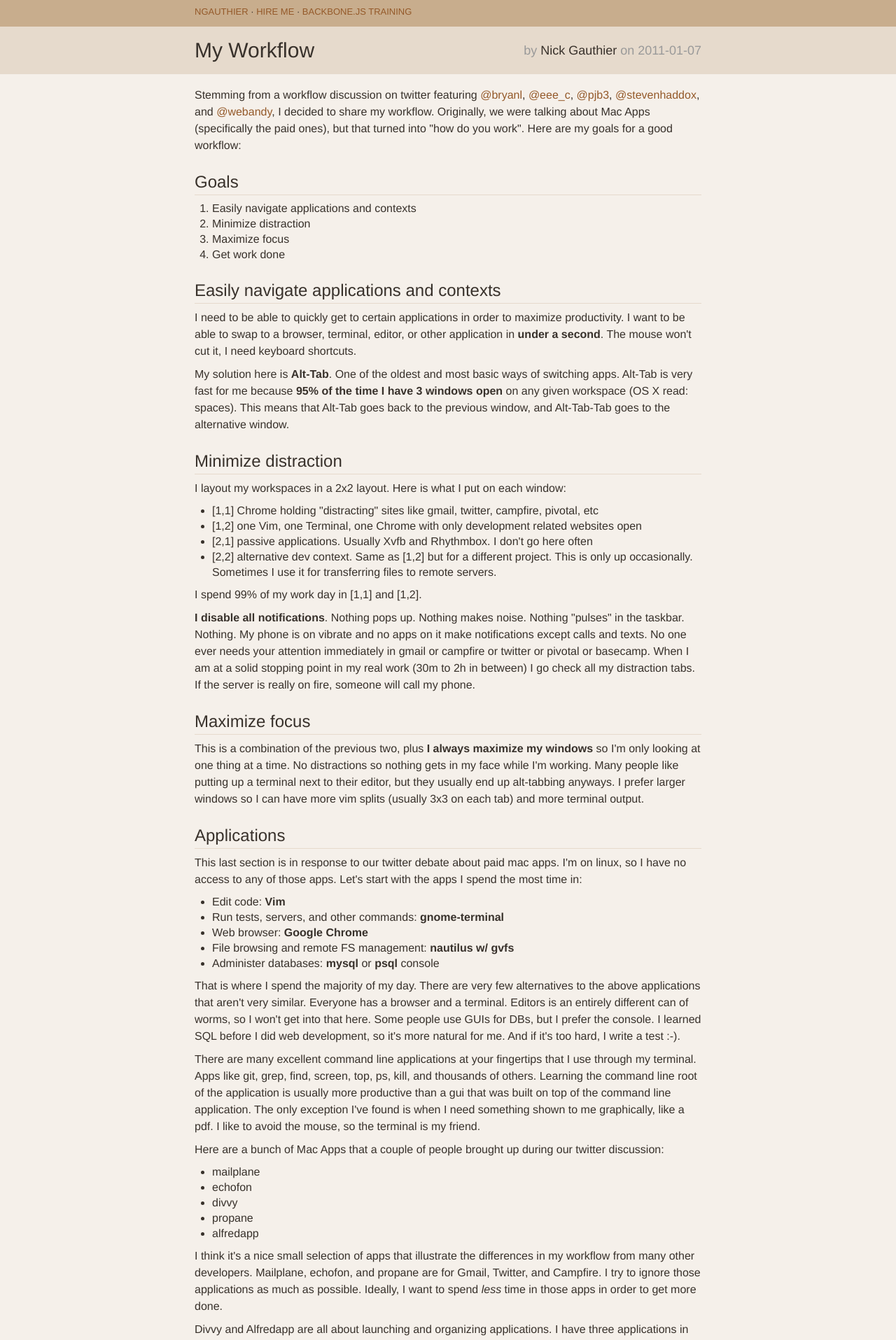
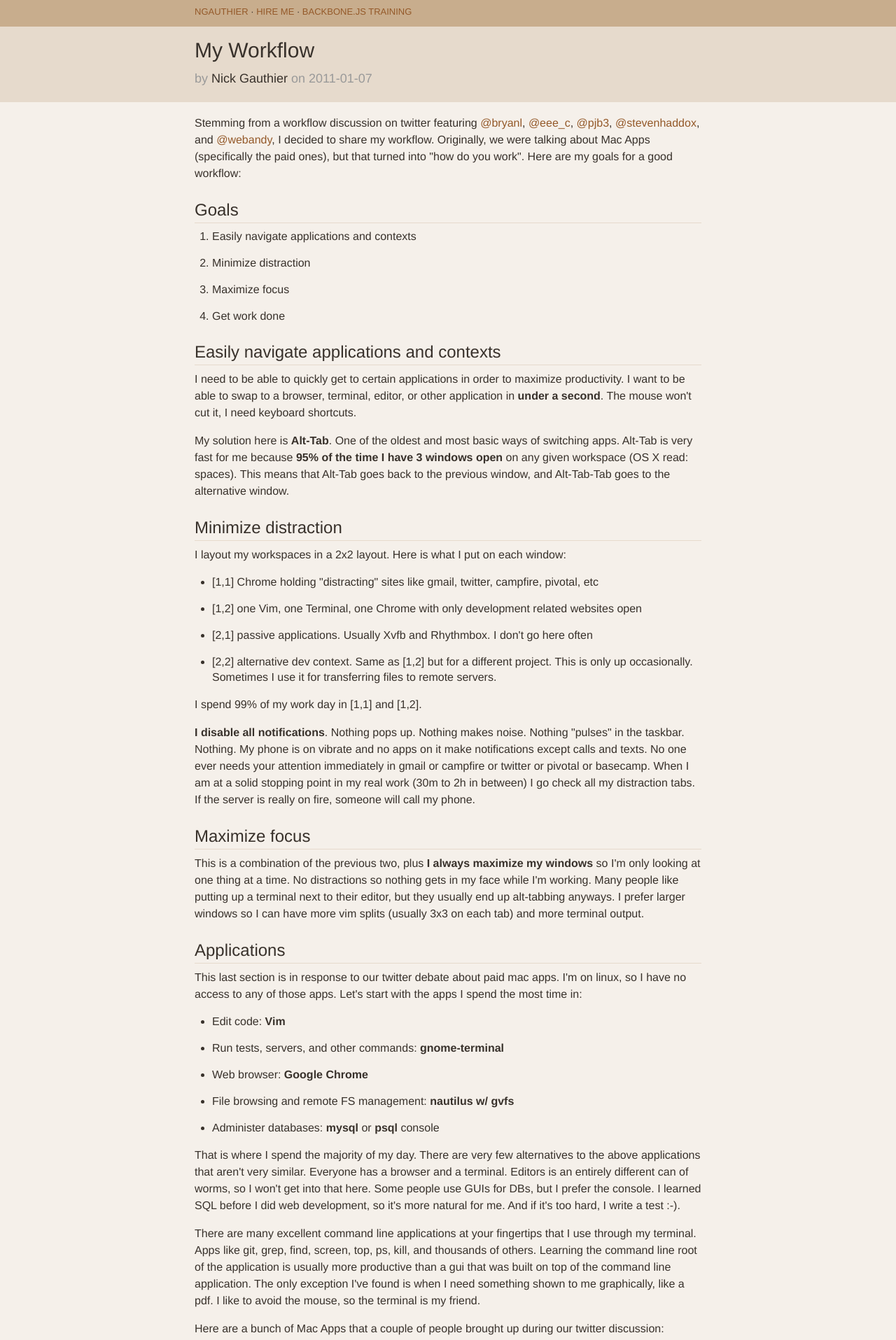
Before and after one commit to ngauthier/ngauthier.github.com, a Jekyll site: the page built from _posts/2011-01-07-my-workflow.html, in a window 1280 px wide. Shown: the top 1915 px of the page at 70% size. Built offline with Jekyll 4.4.1, drawn with Linux system fonts in a browser that asks for light colours; Markdown is read by kramdown in place of the engine named in the settings; comment, search, counter and statistics services are not loaded.

Commit message:
layout and p margin

```diff
--- a/_layouts/post.html
+++ b/_layouts/post.html
@@ -4,7 +4,8 @@
 <h1 class='post'>
   <div class='container'>
     <a href="{{page.url}}">{{page.title}}</a>
-    <small class='pull-right'>by <a href="/">Nick Gauthier</a> on {{page.date | date: "%Y-%m-%d"}}</small>
+    <br>
+    <small>by <a href="/">Nick Gauthier</a> on {{page.date | date: "%Y-%m-%d"}}</small>
   </div>
 </h1>
 <article class='container'>
--- a/stylesheets/ngauthier.css
+++ b/stylesheets/ngauthier.css
@@ -48,6 +48,7 @@
 p, ol li, ul li {
   font-size: 16px;
   line-height: 24px;
+  margin-bottom: 1em;
 }
 
 .btn-primary {
```
